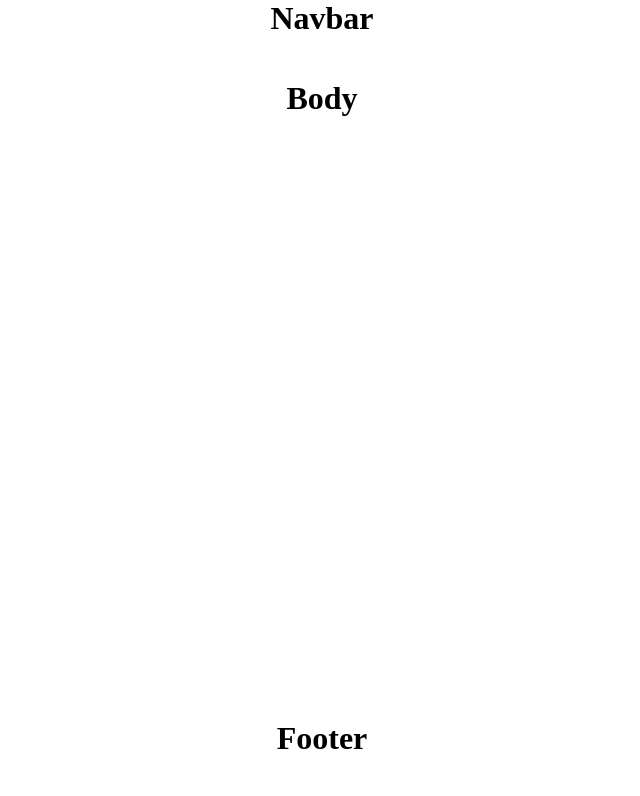
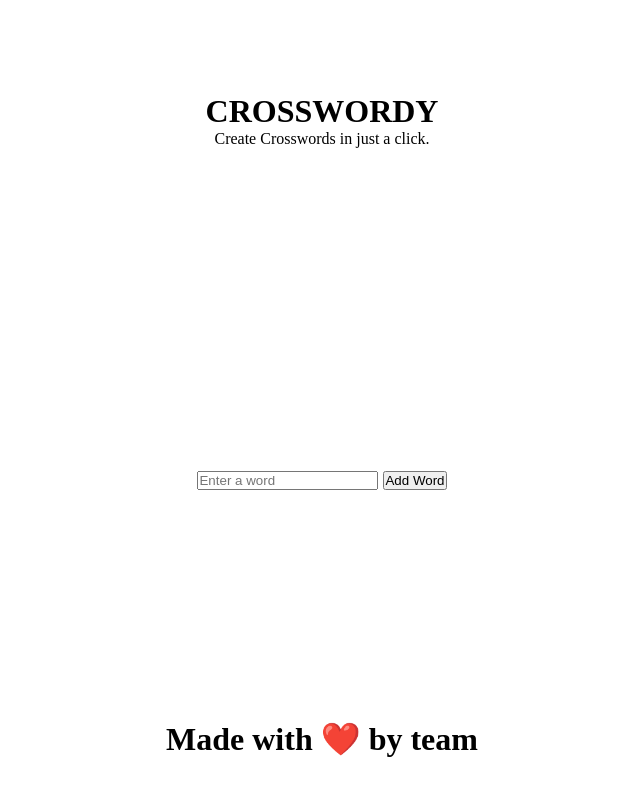
Before and after one commit to anmol-gh/crossword, a React (Create React App) app in the folder frontend/: page / in a window 1280 px wide. Shown: the top 796 px of the page, without its empty margins (318-958 px from the left). Built offline with nearby package versions, Linux system fonts and the light colour scheme.

Commit message:
improved file structure

```diff
--- a/frontend/src/App.js
+++ b/frontend/src/App.js
@@ -1,12 +1,12 @@
 import './App.css';
-import Navbar from './components/Navbar/Navbar';
-import Body from './components/Body/Body';
+import Header from './components/Header/Header';
+import Body from "./components/Body/Body";
 import Footer from './components/Footer/Footer';
 
 function App() {
   return (
     <>
-      <Navbar />
+      <Header />
       <Body />
       <Footer />
     </>
--- a/frontend/src/components/Body/Body.css
+++ b/frontend/src/components/Body/Body.css
@@ -1,6 +1,32 @@
-.body {
-	width: 100%;
-	height: 80vh;
+.body-container {
+	height: 60vh;
 	display: flex;
 	justify-content: center;
+	align-items: center;
+	flex-direction: column;
 }
+
+.body-first-row {
+	display: flex;
+	justify-content: center;
+	align-items: center;
+	flex-direction: row;
+	width: 100%;
+}
+
+.body-btn {
+    cursor: pointer;
+    margin-left: 5px;
+}
+
+.body-words {
+	display: flex;
+	justify-content: center;
+	align-items: center;
+	flex-direction: row;
+	width: 50%;
+}
+
+.body-word {
+	margin: 5px;
+}
--- a/frontend/src/components/Body/Body.jsx
+++ b/frontend/src/components/Body/Body.jsx
@@ -1,9 +1,42 @@
 import "./Body.css";
+import { useState } from "react";
 
 const Body = () => {
+	//Usestate that could detect change in the word input
+	const [word, setWord] = useState("");
+
+	//Function that could detect change in the word input
+	const handleChange = (event) => {
+		setWord(event.target.value);
+	};
+
+	//Function that triggers when button is clicked
+	const handleClick = () => {
+		// appends the word to the div
+		const words = document.getElementById("words");
+
+		// Create a new div element
+		const newDiv = document.createElement("div");
+		newDiv.textContent = word;
+		newDiv.className = "body-word";
+		// Append the new div to the words container
+		words.appendChild(newDiv);
+	};
+
 	return (
-		<div className='body'>
-			<h1>Body</h1>
+		<div className='body-container'>
+			<div className='body-first-row'>
+				<input
+					className='body-input'
+					placeholder='Enter a word'
+					onChange={handleChange}
+				></input>
+				<button className='body-btn' onClick={handleClick}>
+					Add Word
+				</button>
+			</div>
+			{/* div that will contain the words */}
+			<div className='body-words' id='words'></div>
 		</div>
 	);
 };
--- a/frontend/src/components/Footer/Footer.jsx
+++ b/frontend/src/components/Footer/Footer.jsx
@@ -3,7 +3,7 @@ import "./Footer.css";
 const Footer = () => {
 	return (
 		<div className='footer'>
-			<h1>Footer</h1>
+			<h1>Made with ❤️ by team </h1>
 		</div>
 	);
 };
--- /dev/null
+++ b/frontend/src/components/Header/Header.css
@@ -0,0 +1,8 @@
+.header-container {
+	width: 100%;
+	height: 30vh;
+	display: flex;
+	justify-content: center;
+	flex-direction: column;
+	align-items: center;
+}
--- /dev/null
+++ b/frontend/src/components/Header/Header.jsx
@@ -0,0 +1,12 @@
+import "./Header.css";
+
+const Body = () => {
+	return (
+		<div className='header-container'>
+			<h1>CROSSWORDY</h1>
+			<p>Create Crosswords in just a click. </p>
+		</div>
+	);
+};
+
+export default Body;
```
